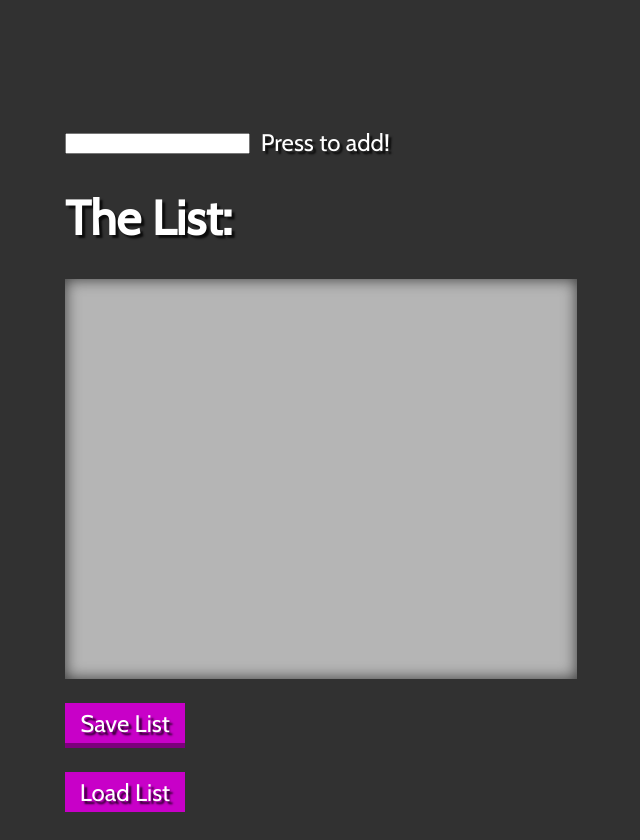
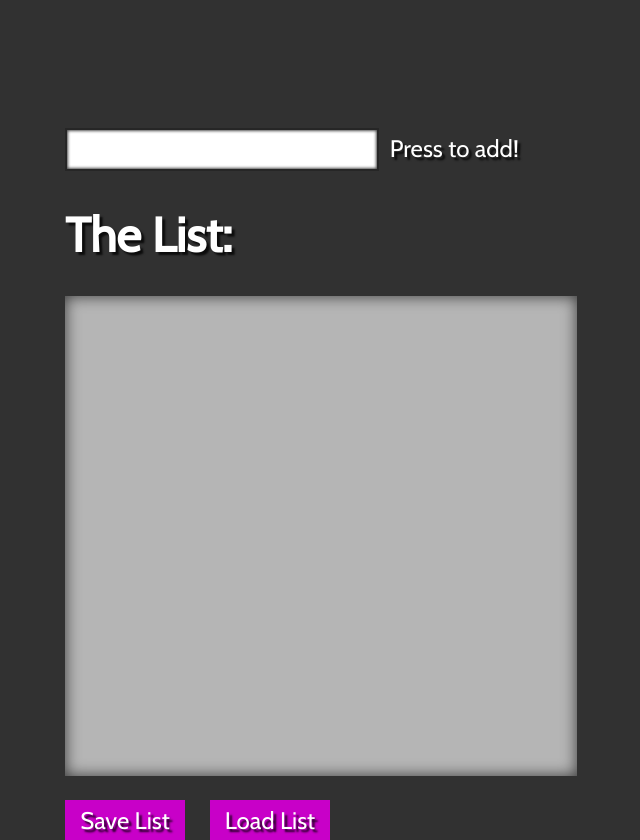
Before and after one commit to m1ksu/To-Do-List, a website: page src/index.pug in a window 1280 px wide. Shown: the whole page, without its empty margins (319-959 px from the left). Before the commit the page ends 812 px from the top, so only its background shows below. Drawn offline with nearby package versions, Linux system fonts and the light colour scheme; files that its build step writes are made by us from their sources.

```diff
--- a/src/style.sass
+++ b/src/style.sass
@@ -17,12 +17,25 @@
   width: 40%
 
 .list-input
+  $insetcolor: rgba(0, 0, 0, 0.7)
+  $bordercolor: rgba(0, 0, 0, 0.85)
+
+  width: 300px
   margin-bottom: 3px
   vertical-align: middle
+
+  box-shadow: inset 0 0 3px 1px $insetcolor
+  border: 2px solid $bordercolor
+  font-family: Cabin
+  padding: 10px 0 10px 10px
+  font-size: 16px
+  font-weight: bold
 
 .list
   $listbackgroundcolor: rgb(181, 181, 181)
   $listshadowcolor: rgba(0, 0, 0, 0.7)
+
+  padding: 40px
 
   background: $listbackgroundcolor
   box-shadow: inset 0 0 15px 0 $listshadowcolor
@@ -59,6 +72,8 @@
   text-align: center
   width: 120px
 
+  display: table-cell
+
   &:hover
     cursor: pointer
 
@@ -71,5 +86,16 @@
     top: 15%
     transform: translateY(50%)
 
+.load-button
+  transform: translateX(25px)
 .storage-unav
-  visibility: hidden
+  display: none
+
+@media (screen and max-width: 1100px)
+  body
+    width: 90%
+    padding-bottom: 20px
+
+@media (screen and max-width: 375px)
+  .list-input
+    width: 275px
```
Also changed, not shown: build/style.css.
